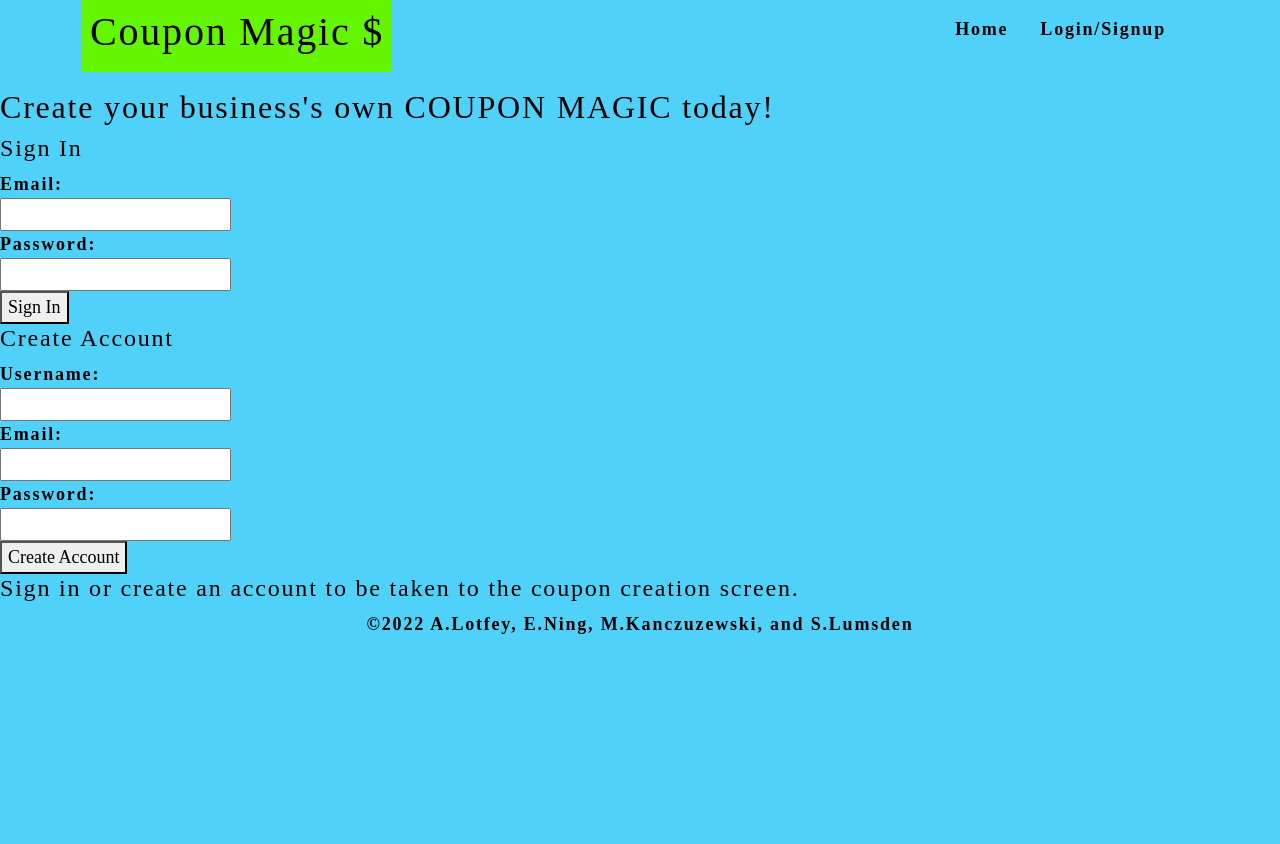
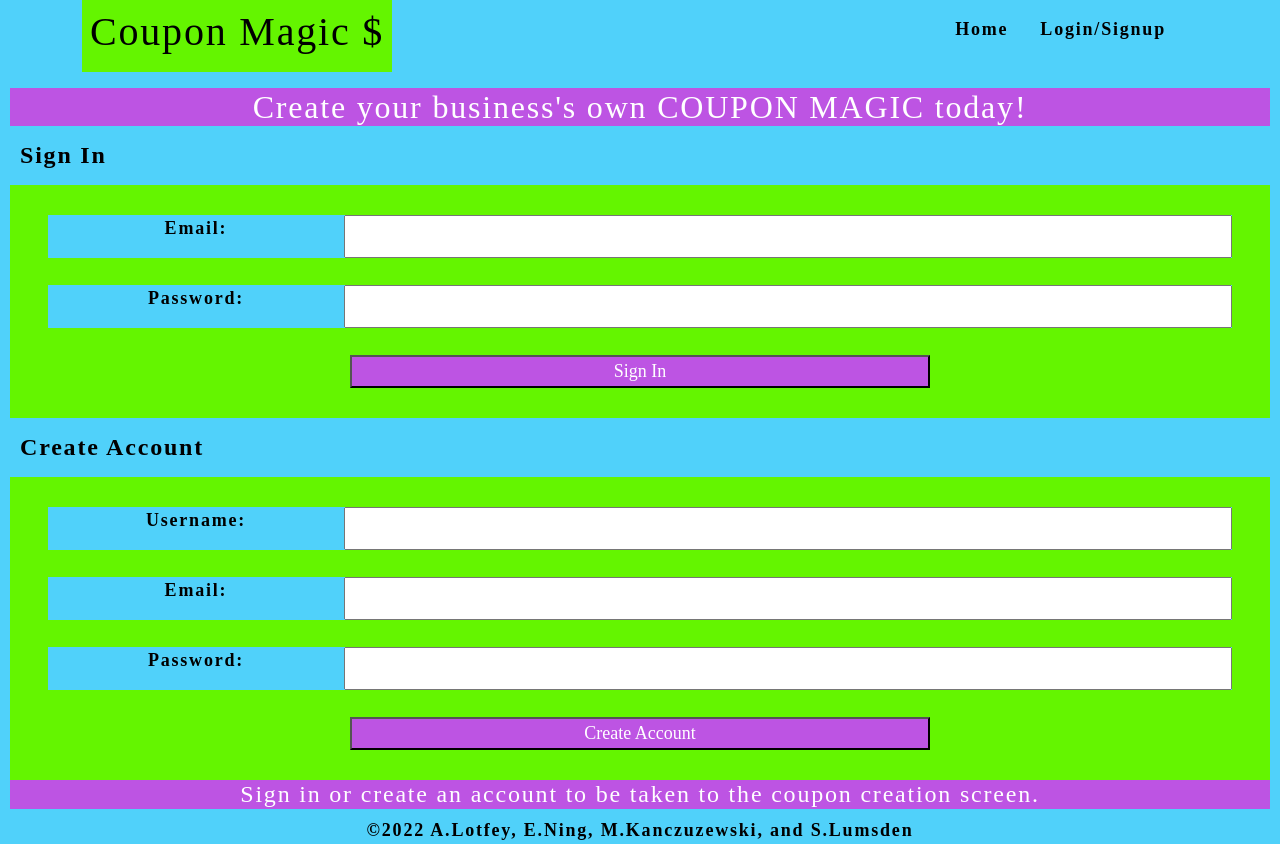
Before and after one commit to slumsd01/coupon-magic, a React (Create React App) app in the folder client/: page / in a window 1280 px wide. Before the commit the page ends 800 px from the top, so only its background shows below. Built offline with nearby package versions, Linux system fonts and the light colour scheme.

Commit message:
further styling of Home page

```diff
--- a/client/public/index.html
+++ b/client/public/index.html
@@ -22,7 +22,7 @@
       work correctly both with client-side routing and a non-root public URL.
       Learn how to configure a non-root public URL by running `npm run build`.
     -->
-  <title>Project3-name-here</title>
+  <title>Coupon Magic</title>
 </head>
 
 <body>
--- a/client/src/index.css
+++ b/client/src/index.css
@@ -56,3 +56,40 @@ a:hover {
 .dropdownbutton{
     background-color: #fafafa;
 }
+
+/* home & coupon display */
+
+.blue-bg {
+    background-color: #50D1FA;
+}
+
+.green-bg {
+    background-color: #64F500;
+}
+
+.purple-bg {
+    background-color: #BD54E3;
+    color: white;
+}
+
+.home-form-page {
+    text-align: center;
+    margin: 0 10px;
+}
+
+.left-align {
+    text-align: left;
+    margin: 15px 10px;
+}
+
+.bold-text {
+    font-weight: bold;
+}
+
+.home-form {
+    padding: 30px 50px;
+}
+
+.home-form button {
+    width: 50%;
+}
--- a/client/src/pages/Home.js
+++ b/client/src/pages/Home.js
@@ -7,41 +7,41 @@ const Home = () => {
   const loggedIn = Auth.loggedIn();
 
   return (
-    <main>
-        <h2>Create your business's own COUPON MAGIC today!</h2>
-        <section>
-          <h4>Sign In</h4>
-          <form>
-            <label>
-              Email: <br/>
-              <input type="text"/>
+    <main className='home-form-page'>
+        <h2 className='purple-bg'>Create your business's own COUPON MAGIC today!</h2>
+        <h4 className='left-align bold-text'>Sign In</h4>
+        <section className='green-bg form-section'>
+          <form className='home-form'>
+            <label className='blue-bg row'>
+              <p className='col-3'>Email:</p>
+              <input type="text" className='col-9'/>
             </label><br/>
-            <label>
-              Password: <br/>
-              <input type="text"/>
+            <label className='blue-bg row'>
+            <p className='col-3'>Password:</p>
+              <input type="text" className='col-9'/>
             </label><br/>
-            <button>Sign In</button>
+            <button className='purple-bg'>Sign In</button>
           </form>
         </section>
-        <section>
-          <h4>Create Account</h4>
-          <form>
-            <label>
-              Username: <br/>
-              <input type="text"/>
+        <h4 className='left-align bold-text'>Create Account</h4>
+        <section className='green-bg form-section'>
+          <form className='home-form'>
+            <label className='blue-bg row'>
+            <p className='col-3'>Username:</p>
+              <input type="text" className='col-9'/>
             </label><br/>
-            <label>
-              Email: <br/>
-              <input type="text"/>
+            <label className='blue-bg row'>
+            <p className='col-3'>Email:</p>
+              <input type="text" className='col-9'/>
             </label><br/>
-            <label>
-              Password: <br/>
-              <input type="text"/>
+            <label className='blue-bg row'>
+            <p className='col-3'>Password:</p>
+              <input type="text" className='col-9'/>
             </label><br/>
-            <button>Create Account</button>
+            <button className='purple-bg'>Create Account</button>
           </form>
         </section>
-        <h4>Sign in or create an account to be taken to the coupon creation screen.</h4>
+        <h4 className='purple-bg'>Sign in or create an account to be taken to the coupon creation screen.</h4>
     </main>
   );
 };
```
